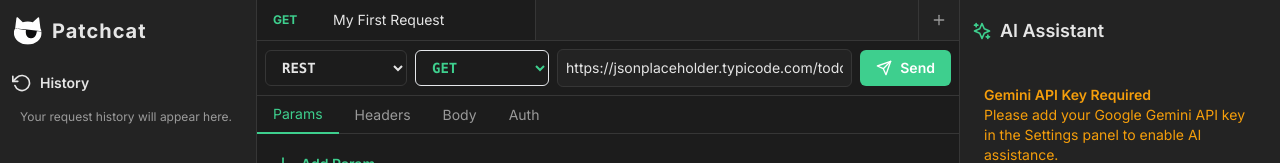
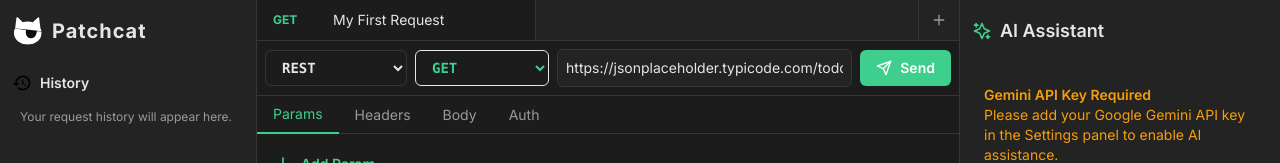
Before and after one commit to dedxevil/patchcat, a React (Vite) app: page / in a window 1280 px wide. Shown: the top 163 px of the page. Built offline with nearby package versions, Linux system fonts and the light colour scheme.

Commit message:
reposnsives fix

```diff
--- a/components/icons.tsx
+++ b/components/icons.tsx
@@ -36,10 +36,12 @@ export const PlusIcon: React.FC<IconProps> = (props) => (
 );
 
 export const HistoryIcon: React.FC<IconProps> = (props) => (
-  <svg xmlns="http://www.w3.org/2000/svg" width="20" height="20" viewBox="0 0 24 24" fill="none" stroke="currentColor" strokeWidth="2" strokeLinecap="round" strokeLinejoin="round" {...props}>
-    <path d="M1 4v6h6" />
-    <path d="M3.51 15a9 9 0 1 0 2.13-9.36L1 10" />
-  </svg>
+  <svg xmlns="http://www.w3.org/2000/svg" width="20" height="20" viewBox="0 0 24 24"  {...props}><path d="M13 3c-4.97 0-9 4.03-9 9H1l3.89 3.89.07.14L9 12H6c0-3.87 3.13-7 7-7s7 3.13 7 7-3.13 7-7 7c-1.93 0-3.68-.79-4.94-2.06l-1.42 1.42C8.27 19.99 10.51 21 13 21c4.97 0 9-4.03 9-9s-4.03-9-9-9zm-1 5v5l4.28 2.54.72-1.21-3.5-2.08V8H12z"/></svg>
+
+  // <svg xmlns="http://www.w3.org/2000/svg" width="20" height="20" viewBox="0 0 24 24" fill="none" stroke="currentColor" strokeWidth="2" strokeLinecap="round" strokeLinejoin="round" {...props}>
+  //   <path d="M1 4v6h6" />
+  //   <path d="M3.51 15a9 9 0 1 0 2.13-9.36L1 10" />
+  // </svg>
 );
 
 export const SettingsIcon: React.FC<IconProps> = (props) => (
```
